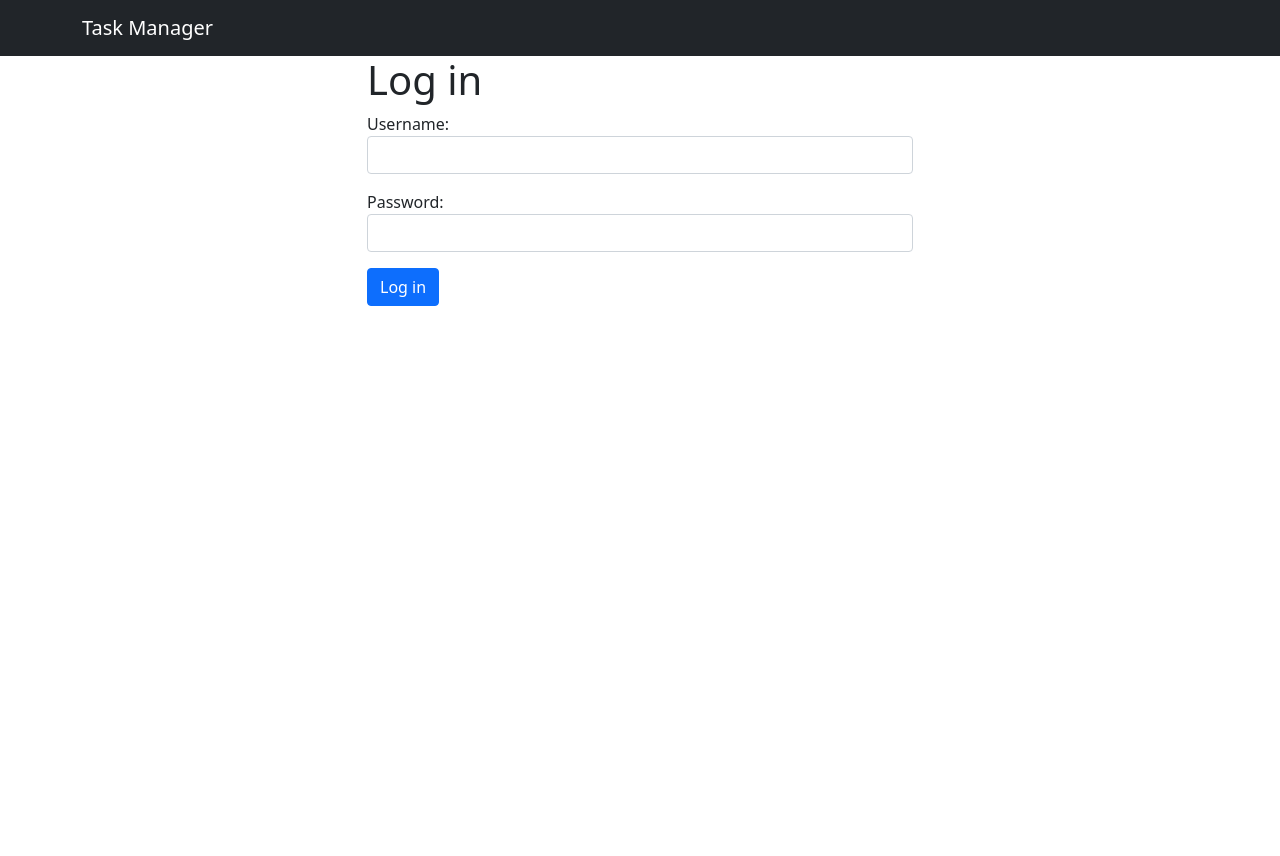
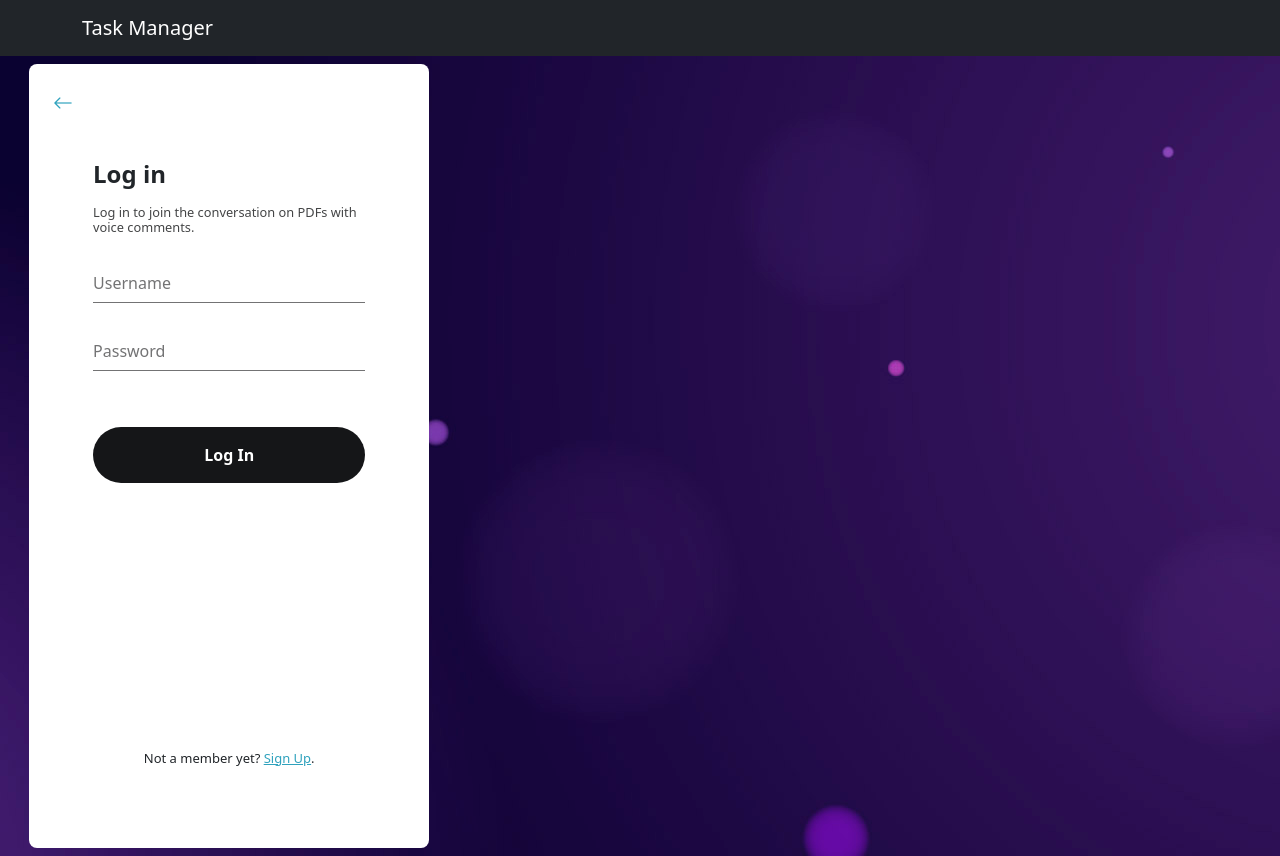
Before and after one commit to Issaabdi1/Crimson, a Django app: page /log_in/?next=/share_file/ in a window 1280 px wide. Before the commit the page ends 306 px from the top, so only its background shows below. Run offline with Django 4.2, Linux system fonts and the light colour scheme; some libraries are stand-ins or nearby versions.

Commit message:
Polish the signup and login pages -add share file constants in seeder

```diff
--- /dev/null
+++ b/static/css/log_in.css
@@ -0,0 +1,216 @@
+@import url("https://fonts.googleapis.com/css?family=Raleway:400,400i,700");
+
+:root {
+    --success-base: #1fa47c;
+    --gray-base: #151618;
+    --accent-tint-90: #eaf6f8;
+    --gray-tint-10: #2c2d2f;
+    --gray-tint-20: #444546;
+    --gray-tint-40: #737374;
+    --accent-base: #2fa2bd;
+}
+
+html {
+    font-size: 16px;
+    line-height: 1.5;
+    font-family: "Raleway";
+}
+
+body {
+    background-image: url("../image/3418448.jpg");
+}
+
+img {
+    display: block;
+    width: 100%;
+    height: auto;
+}
+
+#backLink {
+    position: absolute;
+    left: -40px;
+    top: -40px;
+}
+
+.loginContainer {
+    border: 1rem;
+    padding: .5rem;
+    display: grid;
+    grid-template-columns: 1fr 19fr 40fr;
+    align-items: center;
+    height: 100vh;
+}
+
+.well {
+    background-color: white;
+    padding: 4rem;
+    display: flex;
+    flex-direction: column;
+    align-items: center;
+    justify-content: space-between;
+    align-self: stretch;
+    border-radius: .5rem;
+}
+
+h1 {
+    font-size: 1.5rem;
+    font-weight: 700;
+    margin: 0 0 0.5em;
+}
+
+h2 {
+    margin-top: 1.0rem;
+    font-size: 0.8rem;
+    font-weight: 200;
+    color: var(--gray-tint-20);
+}
+
+hggroup {
+    text-align: center;
+    margin-bottom: 4rem;
+}
+
+a, p {
+    font-size: 0.8125rem;
+}
+
+form {
+    width: 100%;
+}
+
+form > div {
+    position: relative;
+    margin-bottom: 2rem;
+}
+
+label {
+    color: var(--gray-tint-40);
+    position: absolute;
+    left: 0;
+    top: 0.25rem;
+    transition: all 0.3s;
+    cursor: pointer;
+}
+
+input {
+    border: none;
+    border-bottom: 1px solid var(--gray-tint-40);
+    height: 2.25rem;
+    width: 100%;
+    outline: none;
+    transition: border-color 0.3s ease;
+}
+
+input:focus {
+    border-color: var(--gray-base);
+}
+
+/*input:focus + label,*/
+/*input:valid + label{*/
+/*    !*transform: translateY(-1.25rem);*!*/
+/*    top: 0;*/
+/*    font-size: 0.8125rem;*/
+/*    color: var(--gray-base);*/
+/*}*/
+
+a {
+    color: var(--accent-base);
+    transition: color 0.3s ease;
+}
+
+a:hover {
+    color: var(--gray-base);
+}
+
+#forgot-passwd {
+    display: block;
+    margin-bottom: 4rem;
+}
+
+/* buttons */
+
+.button {
+    width: 100%;
+    background-color: var(--gray-base);
+    appearence: none;
+    border: none;
+    padding: 1rem 2rem;
+    color: white;
+    font-size: 1rem;
+    cursor: pointer;
+    border-radius: 100px;
+    font-weight: bold;
+    transition: background-color 0.3s, transform 0.2s;
+
+}
+
+.button:hover {
+    background-color: var(--gray-tint-10);
+}
+
+.button:active {
+    transform: translate3d(3px, 3px, 0);
+}
+
+.button-loader {
+    display: flex;
+    gap: .25rem;
+}
+
+.button-loader > div {
+    width: .8rem;
+    height: .8rem;
+    background-color: white;
+    border-radius: 50%;
+    animation: 1.2s infinite ease-in-out scaleUp;
+}
+
+.button-loader div:nth-child(1) {
+    animation-delay: -0.32s;
+}
+
+.button-loader div:nth-child(2) {
+    animation-delay: -0.16s;
+}
+
+.button {
+    display: flex;
+    justify-content: center;
+    align-items: center;
+    min-height: 3.5rem;
+}
+
+.button-loader {
+    display: none;
+}
+
+.button.loading .button-text {
+    display: none;
+}
+
+.button.loading .button-loader {
+    display: flex;
+}
+
+.button.success {
+    background-color: var(--success-base);
+}
+
+.button.loading {
+    cursor: wait;
+}
+
+
+@keyframes scaleUp {
+    0%, 80%, 100% {
+        transform: scale(0);
+    }
+    40% {
+        transform: scale(1);
+    }
+}
+
+.backFont {
+    font-size: 20px;
+    font-weight: bold;
+}
--- /dev/null
+++ b/static/js/form_input_label_handler.js
@@ -0,0 +1,24 @@
+document.addEventListener("DOMContentLoaded", function () {
+    const inputs = document.querySelectorAll('input');
+
+    inputs.forEach(input => {
+        const label = input.previousElementSibling;
+
+        input.addEventListener('focus', () => {
+            if (label) {
+                console.log(label.textContent);
+                label.style.transform = 'translateY(-1.25rem)';
+                label.style.fontSize = '0.8125rem';
+                label.style.color = 'var(--gray-base)';
+            }
+        });
+
+        input.addEventListener('blur', () => {
+            if (label && input.value === '') {
+                label.style.transform = '';
+                label.style.fontSize = '';
+                label.style.color = '';
+            }
+        });
+    });
+});
--- a/tasks/forms.py
+++ b/tasks/forms.py
@@ -8,8 +8,8 @@ from .models import User, Team, ProfileImage, Upload
 class LogInForm(forms.Form):
     """Form enabling registered users to log in."""
 
-    username = forms.CharField(label="Username")
-    password = forms.CharField(label="Password", widget=forms.PasswordInput())
+    username = forms.CharField(label="Username", label_suffix='')
+    password = forms.CharField(label="Password", widget=forms.PasswordInput(), label_suffix='')
 
     def get_user(self):
         """Returns authenticated user if possible."""
@@ -96,6 +96,11 @@ class SignUpForm(NewPasswordMixin, forms.ModelForm):
 
         model = User
         fields = ['first_name', 'last_name', 'username', 'email']
+
+    def __init__(self, *args, **kwargs):
+        super().__init__(*args, **kwargs)
+        for field in self.fields:
+            self.fields[field].label_suffix = ''
 
     def save(self):
         """Create a new user."""
--- a/tasks/management/commands/seed.py
+++ b/tasks/management/commands/seed.py
@@ -18,13 +18,16 @@ user_fixtures = [
 class Command(BaseCommand):
     """Build automation command to seed the database."""
 
+    # Seeding User, Upload, Team, ProfileImage, SharedFile
     USER_COUNT = 20
     TEAM_COUNT = 15
     UPLOAD_COUNT = 100
     IMAGE_COUNT = USER_COUNT
+    SHARED_FILE_COUNT = USER_COUNT * 3
     UPLOAD_PER_USER = int(UPLOAD_COUNT / USER_COUNT)  # Remember to make it to be integer
     USER_PER_TEAM = 5
     UPLOAD_PER_TEAM = 2 * USER_PER_TEAM
+    USER_PER_SHARED_FILE = 4
     DEFAULT_PASSWORD = 'Password123'
     pdf_url_prefix = 'https://mypdfbucket01.s3.eu-west-2.amazonaws.com/media/seeder_data/pdf/sample_file_'
     image_url_prefix = 'https://mypdfbucket01.s3.eu-west-2.amazonaws.com/media/seeder_data/image/image'
--- a/tasks/templates/log_in.html
+++ b/tasks/templates/log_in.html
@@ -1,16 +1,31 @@
 {% extends 'base_content.html' %}
 {% block content %}
-<div class="container">
-  <div class="row">
-    <div class="col-sm-12 col-md-6 offset-md-3">
-      <h1>Log in</h1>
-      <form action="{% url 'log_in' %}" method="post">
-        {% csrf_token %}
-        <input type="hidden" name="next" value="{{ next }}">
-        {% include 'partials/bootstrap_form.html' with form=form %}
-        <input type="submit" value="Log in" class="btn btn-primary">
-      </form>
+    {% load static %}
+    {% load widget_tweaks %}
+    <link href="{% static 'css/log_in.css' %}" rel="stylesheet">
+    <div class="loginContainer">
+        <div></div>
+        <div class="well">
+            <form action="{% url 'log_in' %}" method="post">
+                {% csrf_token %}
+                <div>
+                    <a href="{% url 'home' %}" id="backLink"><i class="bi bi-arrow-left backFont"></i></a>
+                </div>
+                <hggroup class="text-start">
+                    <h1>Log in</h1>
+                    <h2>Log in to join the conversation on PDFs with voice comments.</h2>
+                </hggroup>
+                <br>
+                {{ form.as_div }}
+                <br>
+                <button type="submit" class=button id="btn-submit">
+                    <span class="button-text">Log In</span>
+                </button>
+            </form>
+            <p>Not a member yet? <a href="{% url 'sign_up' %}">Sign Up</a>.</p>
+        </div>
+        <div></div>
     </div>
-  </div>
-</div>
+    <script src="{% static 'js/form_input_label_handler.js' %}">
+    </script>
 {% endblock %}
--- a/tasks/templates/partials/navbar.html
+++ b/tasks/templates/partials/navbar.html
@@ -1,6 +1,6 @@
 <nav class="navbar navbar-expand-lg navbar-dark bg-dark">
   <div class="container">
-    <a class="navbar-brand" href="{% url 'dashboard' %}">
+    <a class="navbar-brand" href="{% url 'home' %}">
       Task Manager
     </a>
     <button class="navbar-toggler" type="button" data-bs-toggle="collapse" data-bs-target="#navbarSupportedContent" aria-controls="navbarSupportedContent" aria-expanded="false" aria-label="Toggle navigation">
```
Also changed, not shown: static/css/sign_up.css (added, +207 -0 lines), tasks/templates/sign_up.html (+27 -11 lines), static/image/3418448.jpg (added).
